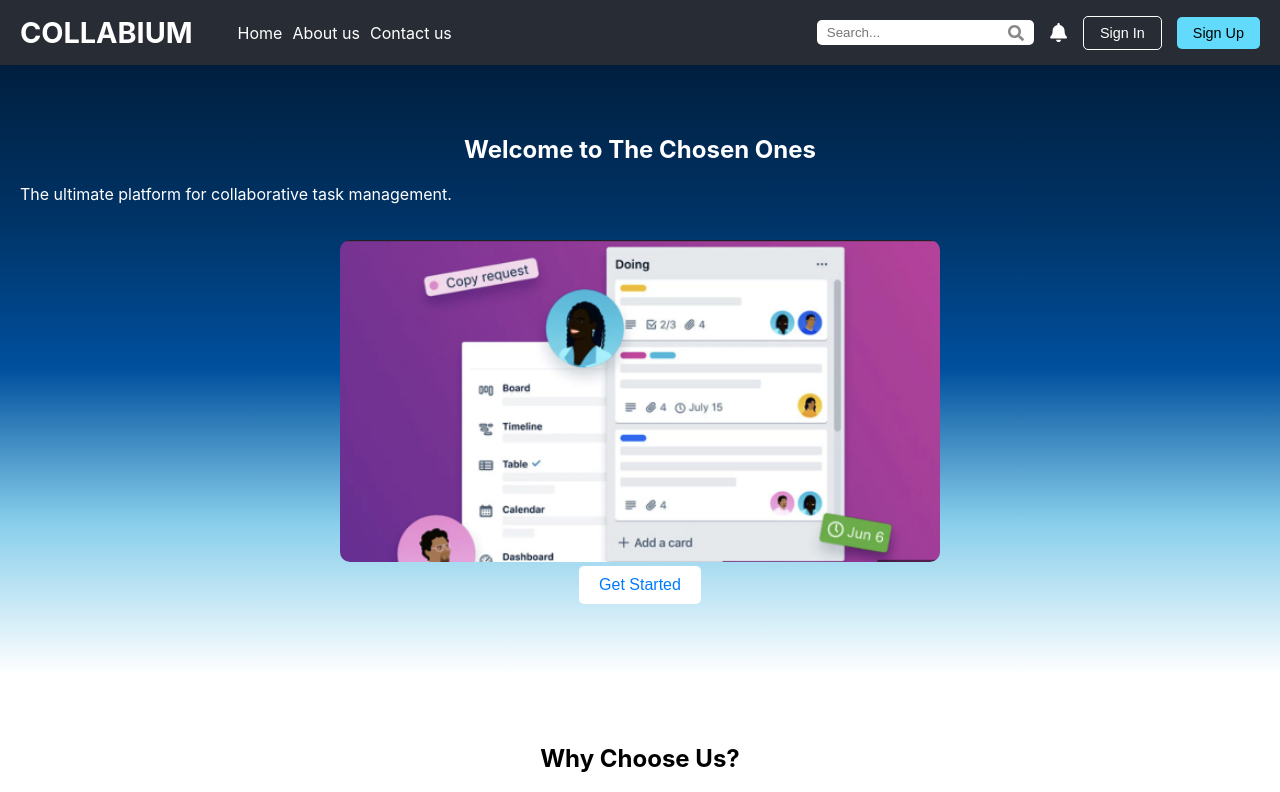
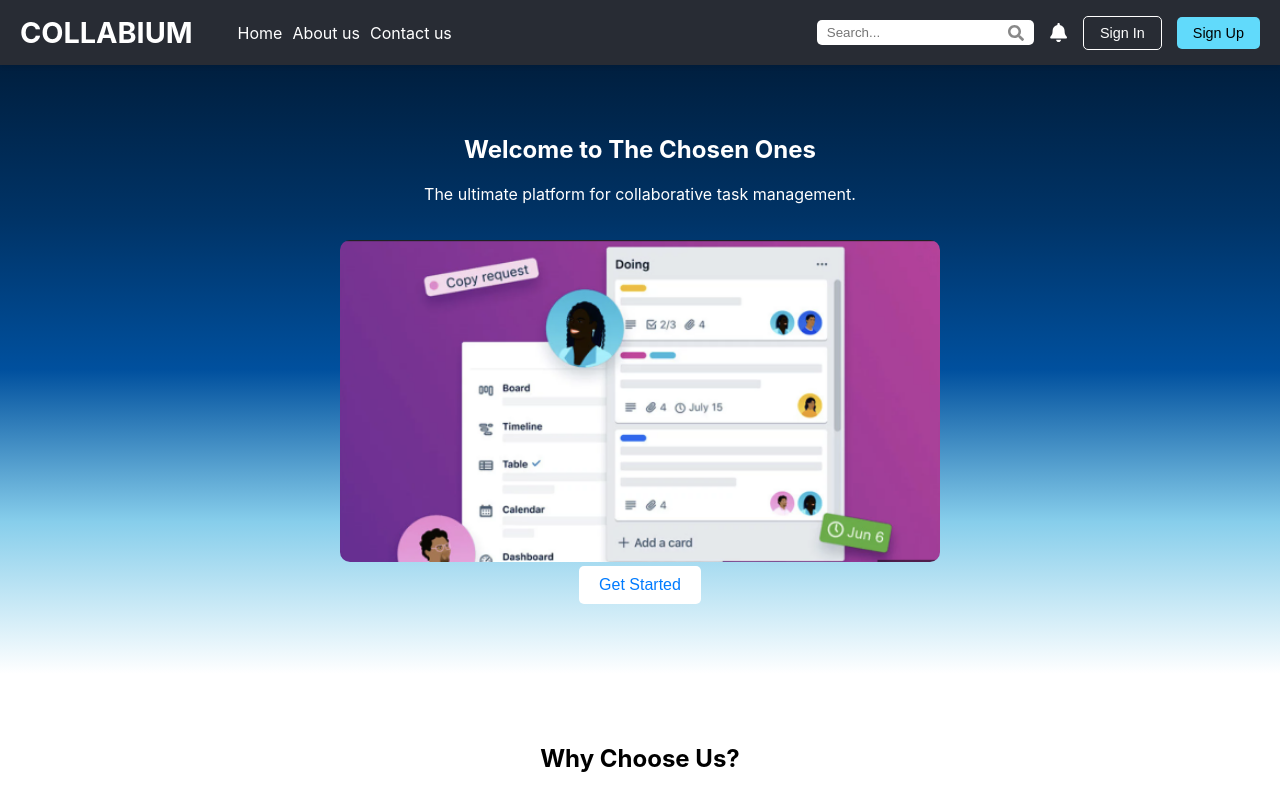
Before and after one commit to KianShirvani/TheChosenOnes, a React (Create React App) app in the folder frontend/: page / in a window 1280 px wide. Shown: the top 792 px of the page. Built offline with nearby package versions, Linux system fonts and the light colour scheme.

Commit message:
Fix <p> element alignment

```diff
--- a/frontend/src/footer.css
+++ b/frontend/src/footer.css
@@ -16,13 +16,11 @@
     width: 75px;
     margin: 10px 20px;
     padding: 0px 15px;
+    text-align: left;
 }
 .section:hover {
     background-color: #344563;
 
-}
-.section h4, p {
-    text-align: left;
 }
 .divider {
     margin: 20px 250px;
```
